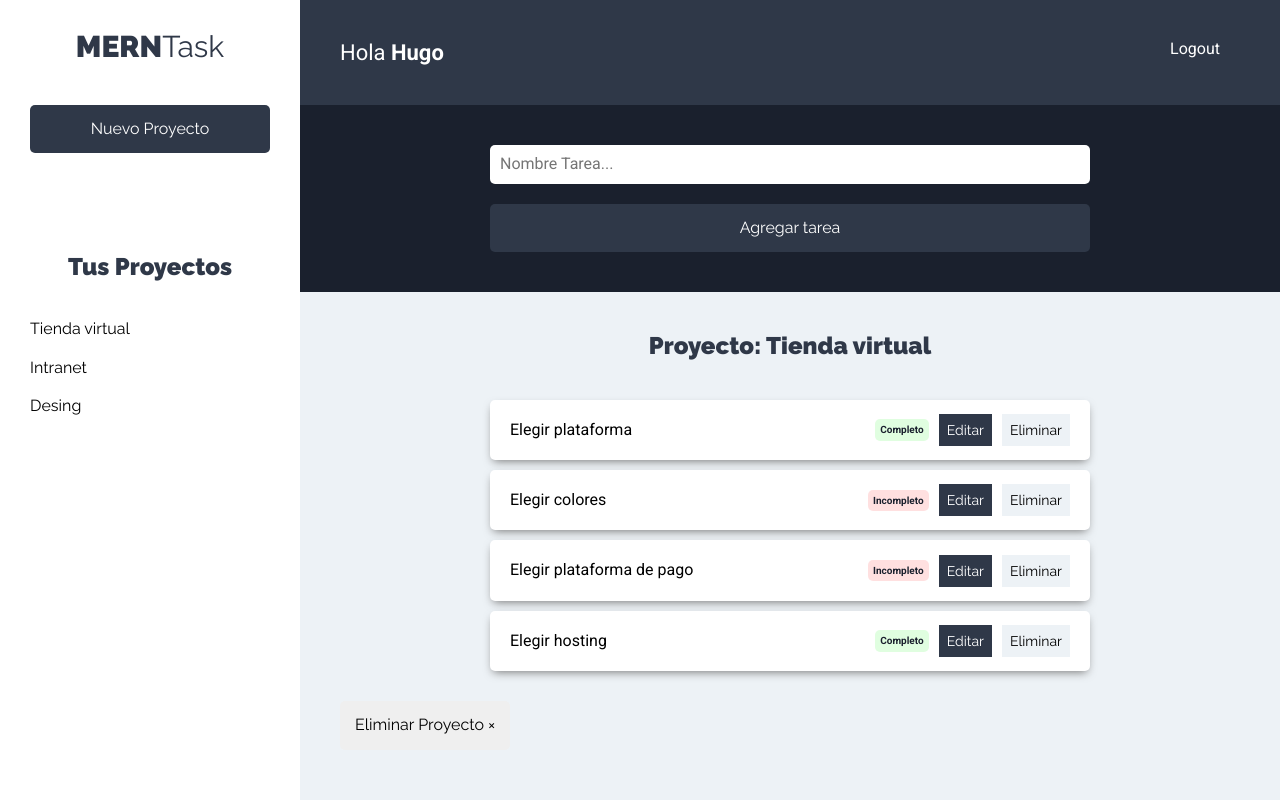
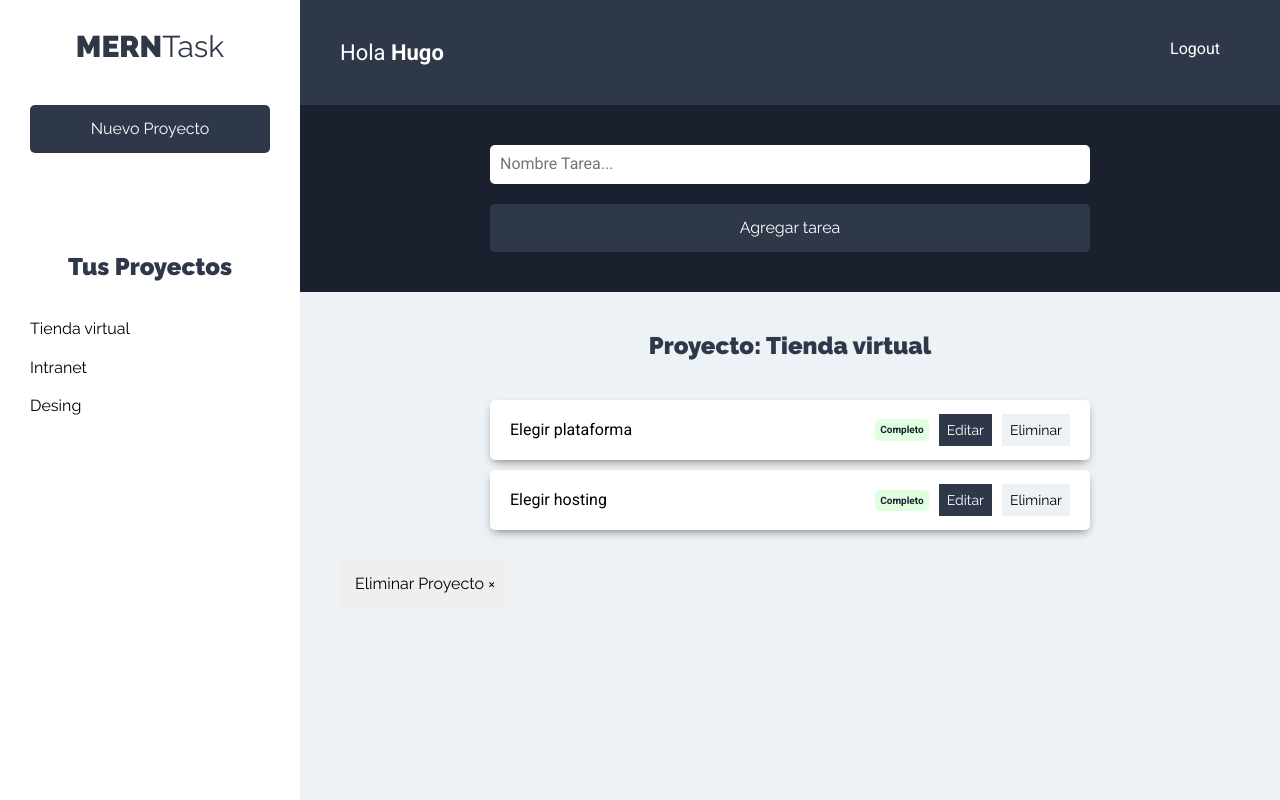
Before and after one commit to hcaman/Task_FE-MERN, a React (Create React App) app: page /proyectos in a window 1280 px wide. Both pictures are taken after a click on the button "Tienda virtual". Built offline with nearby package versions, Linux system fonts and the light colour scheme.

Commit message:
Use reducer filter the tasks by project selected

```diff
--- a/src/components/proyectos/Proyecto.js
+++ b/src/components/proyectos/Proyecto.js
@@ -1,11 +1,18 @@
 import React, { useContext } from 'react';
 import proyectoContext from '../../context/proyectos/proyectoContext';
+import tareaContext from '../../context/tareas/tareaContext';
 
 const Proyecto = ({ proyecto }) => {
   const proyectosContext = useContext(proyectoContext);
   const { currentProject } = proyectosContext;
 
-  const selectProject = () => currentProject(proyecto.id);
+  const tareasContext = useContext(tareaContext);
+  const { getTareas } = tareasContext;
+
+  const selectProject = () => {
+    currentProject(proyecto.id);
+    getTareas(proyecto.id);
+  };
 
   return (
     <li>
--- a/src/components/tareas/ListadoTareas.js
+++ b/src/components/tareas/ListadoTareas.js
@@ -1,21 +1,18 @@
 import React, { useContext } from 'react';
 import proyectoContext from '../../context/proyectos/proyectoContext';
+import tareaContext from '../../context/tareas/tareaContext';
 import Tarea from './Tarea';
 
 const ListadoTareas = () => {
   const proyectosContext = useContext(proyectoContext);
   const { proyecto, deleteProject } = proyectosContext;
 
+  const tareasContext = useContext(tareaContext);
+  const { tareasproyecto } = tareasContext;
+
   if (!proyecto) return <h2>Selecciona un projecto</h2>;
 
   const [proyectoActual] = proyecto;
-
-  const tareasProyecto = [
-    { id: 1, nombre: 'Elegir plataforma', estado: true },
-    { id: 2, nombre: 'Elegir colores', estado: false },
-    { id: 3, nombre: 'Elegir plataforma de pago', estado: false },
-    { id: 4, nombre: 'Elegir hosting', estado: true }
-  ];
 
   const onClickDeleteProject = () => {
     deleteProject(proyectoActual.id);
@@ -25,10 +22,10 @@ const ListadoTareas = () => {
     <>
       <h2>Proyecto: {proyectoActual.nombre}</h2>
       <ul className="listado-tareas">
-        {!tareasProyecto?.length ? (
+        {!tareasproyecto?.length ? (
           <li className="tarea">No hay tareas</li>
         ) : (
-          tareasProyecto.map(tarea => <Tarea key={tarea.id} tarea={tarea} />)
+          tareasproyecto.map((tarea) => <Tarea key={tarea.id} tarea={tarea} />)
         )}
       </ul>
       <button
```
